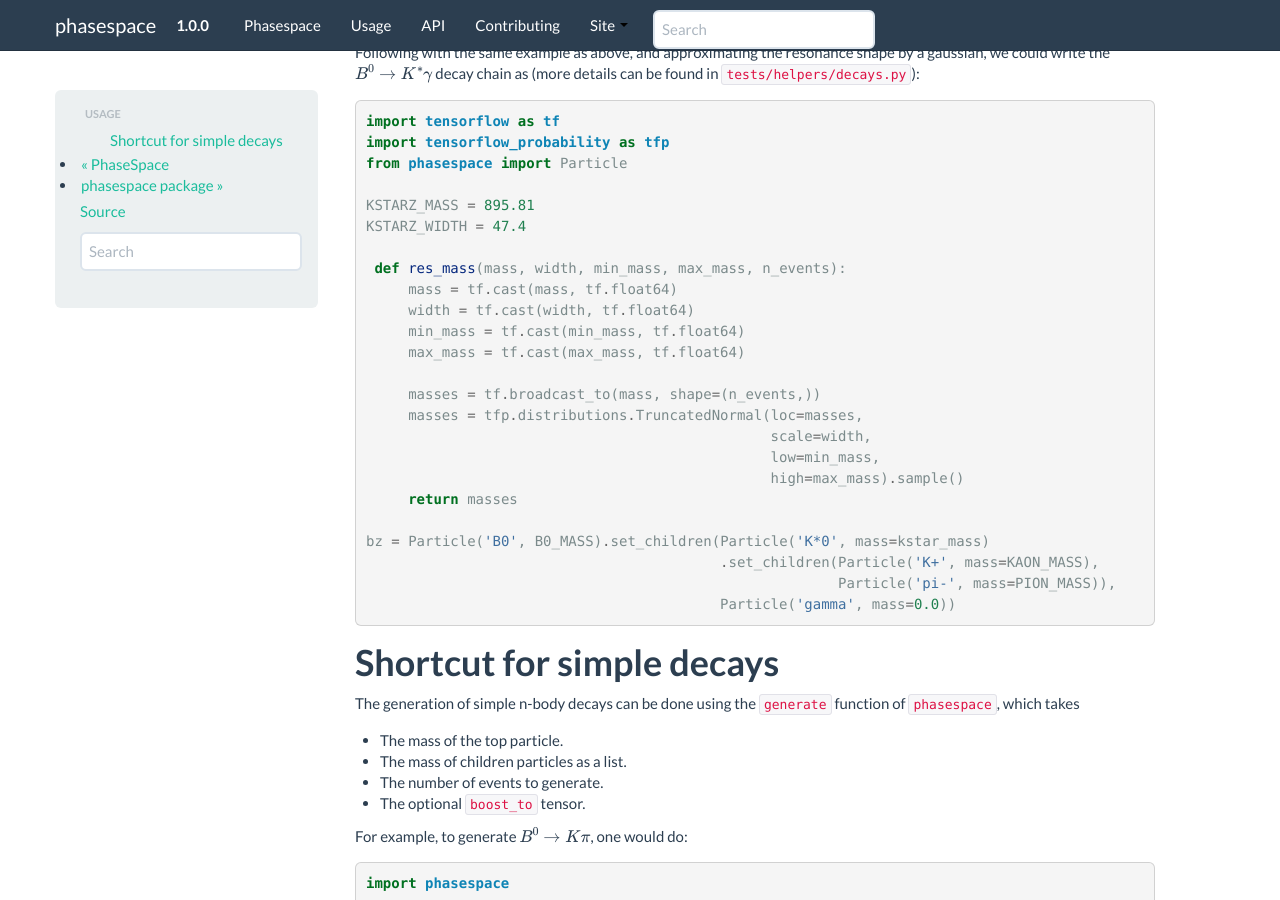
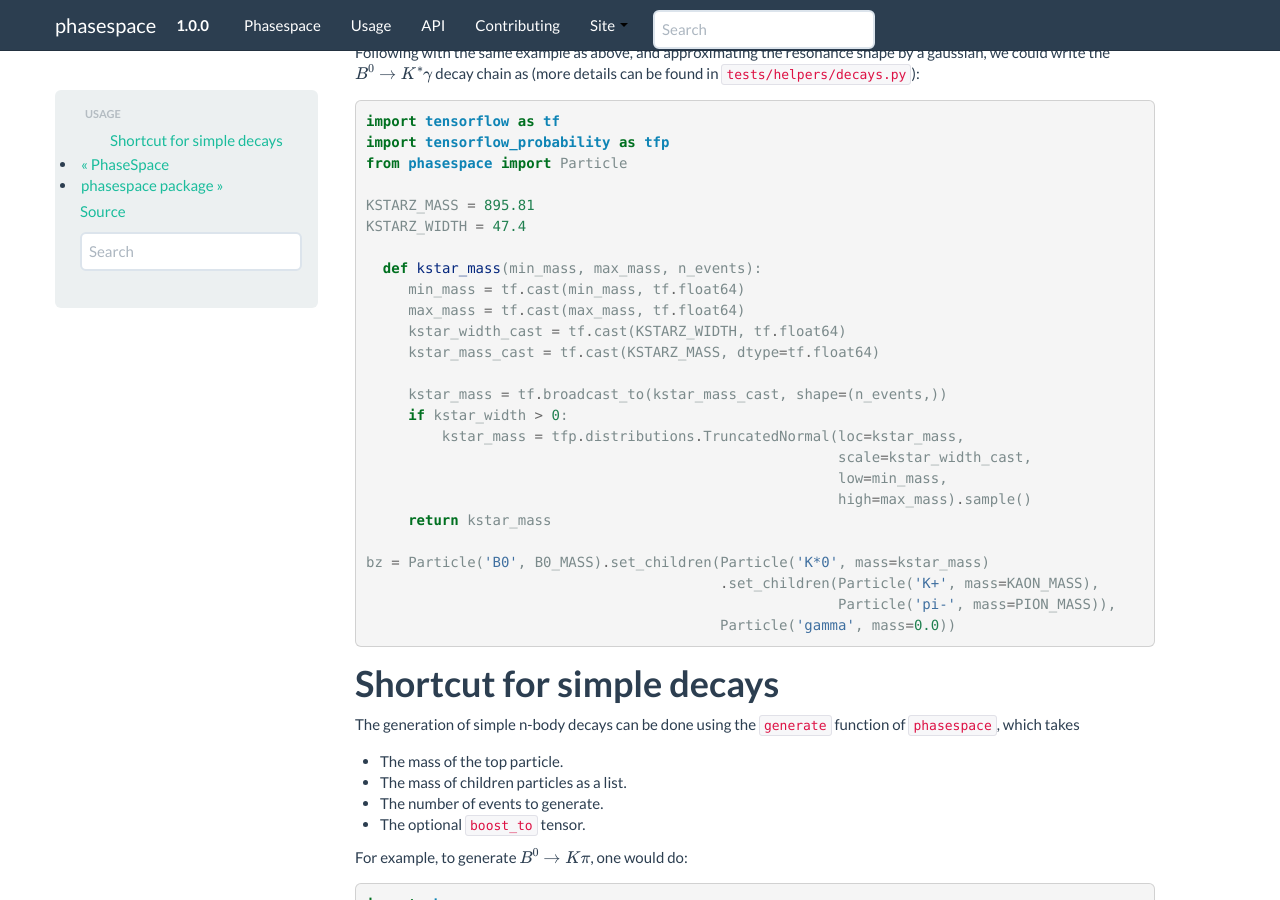
Before and after one commit to zfit/phasespace, a Sphinx documentation site: the page built from docs/usage.rst, in a window 1280 px wide and 900 px high, scrolled down 2304 px. Built offline with Sphinx 7.4.7, drawn with Linux system fonts in a browser that asks for light colours.

Commit message:
Expand docs on shapes

```diff
--- a/docs/usage.rst
+++ b/docs/usage.rst
@@ -134,18 +134,19 @@ write the :math:`B^{0}\to K^{*}\gamma` decay chain as (more details can be found
    KSTARZ_MASS = 895.81
    KSTARZ_WIDTH = 47.4
 
-    def res_mass(mass, width, min_mass, max_mass, n_events):
-        mass = tf.cast(mass, tf.float64)
-        width = tf.cast(width, tf.float64)
+     def kstar_mass(min_mass, max_mass, n_events):
         min_mass = tf.cast(min_mass, tf.float64)
         max_mass = tf.cast(max_mass, tf.float64)
+        kstar_width_cast = tf.cast(KSTARZ_WIDTH, tf.float64)
+        kstar_mass_cast = tf.cast(KSTARZ_MASS, dtype=tf.float64)
 
-        masses = tf.broadcast_to(mass, shape=(n_events,))
-        masses = tfp.distributions.TruncatedNormal(loc=masses,
-                                                   scale=width,
-                                                   low=min_mass,
-                                                   high=max_mass).sample()
-        return masses
+        kstar_mass = tf.broadcast_to(kstar_mass_cast, shape=(n_events,))
+        if kstar_width > 0:
+            kstar_mass = tfp.distributions.TruncatedNormal(loc=kstar_mass,
+                                                           scale=kstar_width_cast,
+                                                           low=min_mass,
+                                                           high=max_mass).sample()
+        return kstar_mass
 
    bz = Particle('B0', B0_MASS).set_children(Particle('K*0', mass=kstar_mass)
                                              .set_children(Particle('K+', mass=KAON_MASS),
```
Also changed, not shown: 1 other file.
